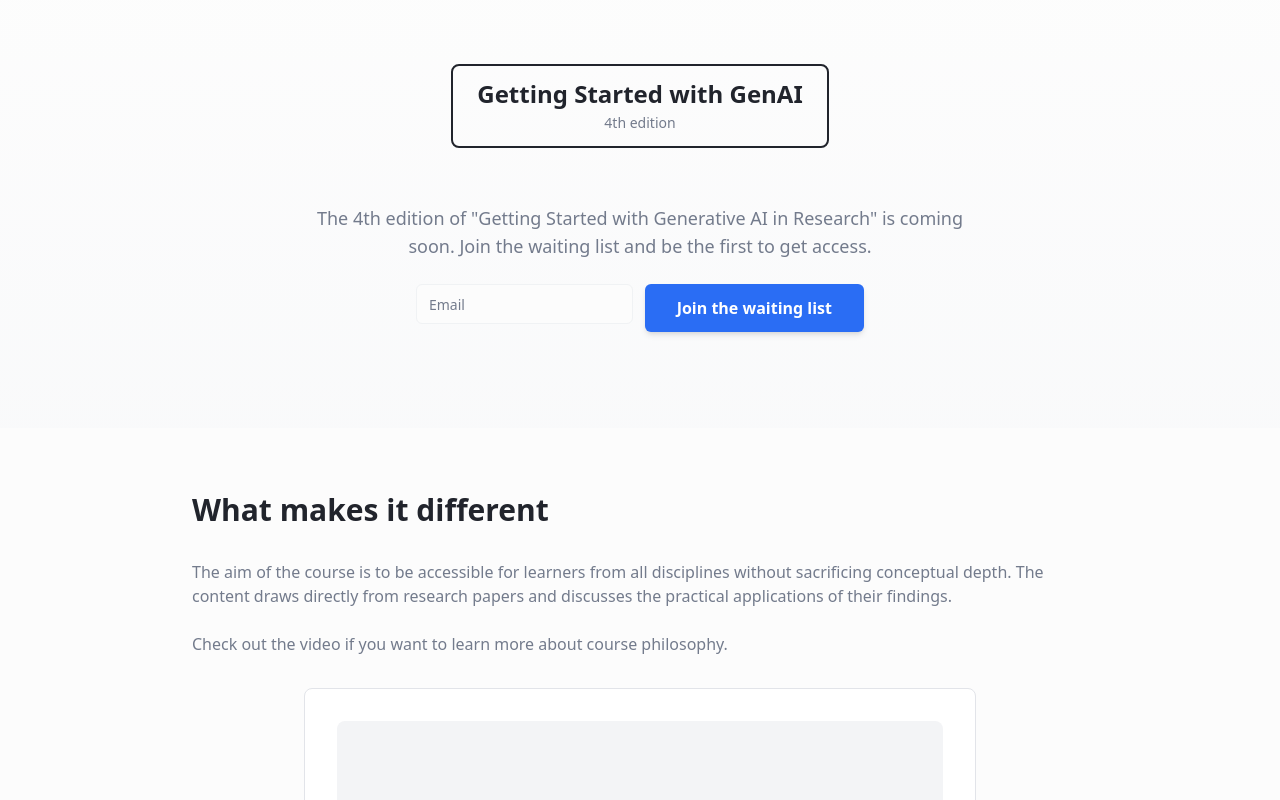
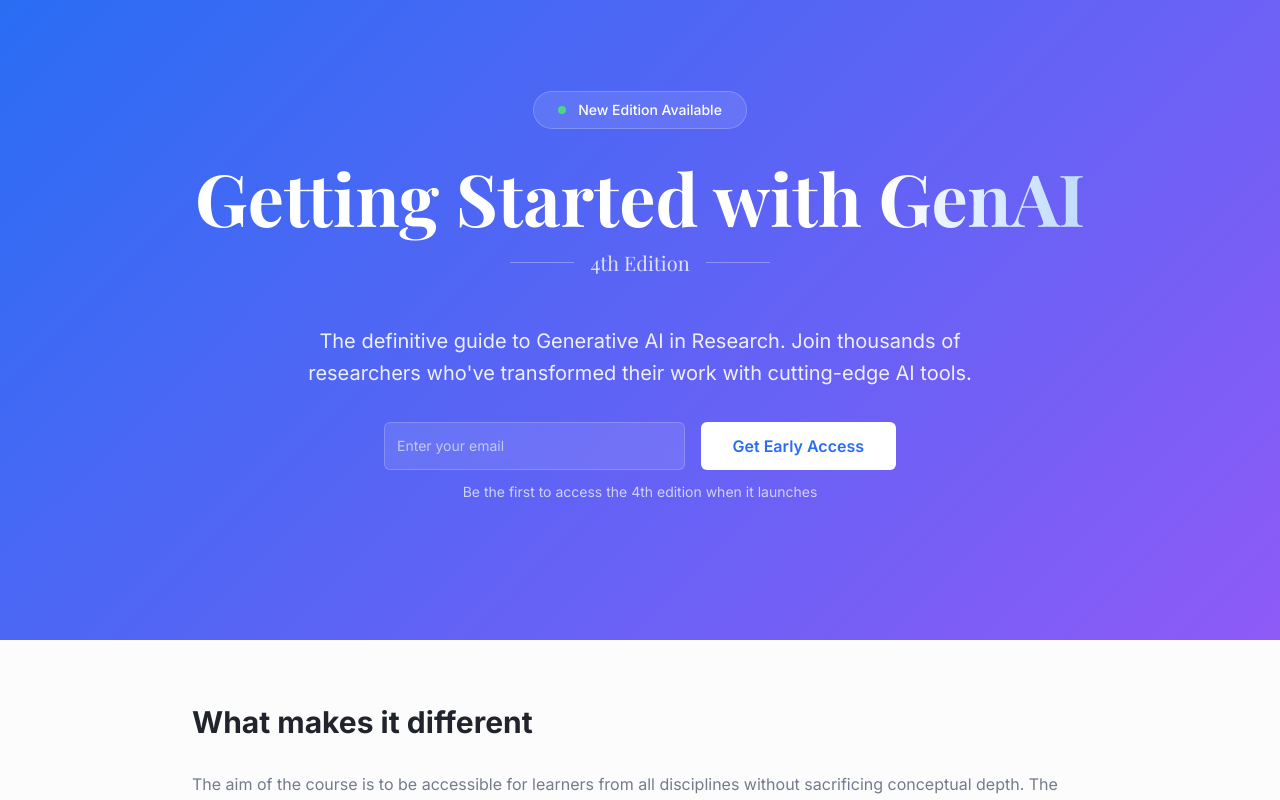
Before and after one commit to aivan-au/aicourse, a React (Vite) app: page / in a window 1280 px wide. Shown: the top 800 px of the page. Built offline with nearby package versions, Linux system fonts and the light colour scheme.

Commit message:
Improve hero section design
Enhance the hero section for the GenAI course, improving its design and typography to be more engaging and less like a plain markdown file.

```diff
--- a/index.html
+++ b/index.html
@@ -3,8 +3,11 @@
   <head>
     <meta charset="UTF-8" />
     <meta name="viewport" content="width=device-width, initial-scale=1.0" />
-    <title>excali-learn-launch</title>
-    <meta name="description" content="Lovable Generated Project" />
+    <link rel="preconnect" href="https://fonts.googleapis.com">
+    <link rel="preconnect" href="https://fonts.gstatic.com" crossorigin>
+    <link href="https://fonts.googleapis.com/css2?family=Inter:wght@300;400;500;600;700&family=Playfair+Display:wght@400;600;700&display=swap" rel="stylesheet">
+    <title>Getting Started with GenAI - 4th Edition</title>
+    <meta name="description" content="The definitive guide to Generative AI in Research" />
     <meta name="author" content="Lovable" />
 
     <meta property="og:title" content="excali-learn-launch" />
--- a/src/components/CourseHero.tsx
+++ b/src/components/CourseHero.tsx
@@ -13,33 +13,50 @@ export const CourseHero = () => {
   };
 
   return (
-    <section className="bg-gradient-section py-16 px-4">
-      <div className="max-w-4xl mx-auto text-center">
-        <div className="mb-8">
-          <div className="inline-block border-2 border-foreground rounded-lg px-6 py-3 mb-6">
-            <h1 className="text-2xl font-bold">Getting Started with GenAI</h1>
-            <span className="text-sm text-muted-foreground">4th edition</span>
+    <section className="bg-gradient-hero min-h-[80vh] flex items-center justify-center py-20 px-4">
+      <div className="max-w-5xl mx-auto text-center text-white">
+        <div className="mb-12">
+          <div className="inline-flex items-center gap-3 bg-white/10 backdrop-blur-sm border border-white/20 rounded-full px-6 py-2 mb-8">
+            <div className="w-2 h-2 bg-green-400 rounded-full animate-pulse"></div>
+            <span className="text-sm font-medium">New Edition Available</span>
+          </div>
+
+          <h1 className="font-serif text-5xl md:text-7xl font-bold mb-4 leading-tight">
+            Getting Started with{" "}
+            <span className="bg-gradient-to-r from-white to-blue-200 bg-clip-text text-transparent">
+              GenAI
+            </span>
+          </h1>
+
+          <div className="flex items-center justify-center gap-4 mb-8">
+            <div className="h-px bg-white/30 flex-1 max-w-16"></div>
+            <span className="text-xl font-serif text-white/80">4th Edition</span>
+            <div className="h-px bg-white/30 flex-1 max-w-16"></div>
           </div>
         </div>
 
-        <div className="max-w-2xl mx-auto mb-8">
-          <p className="text-lg text-muted-foreground mb-6">
-            The 4th edition of "Getting Started with Generative AI in Research" is coming soon. Join the waiting list and be the first to get access.
+        <div className="max-w-2xl mx-auto mb-12">
+          <p className="text-xl text-white/90 mb-8 leading-relaxed">
+            The definitive guide to Generative AI in Research. Join thousands of researchers who've transformed their work with cutting-edge AI tools.
           </p>
 
-          <form onSubmit={handleSubmit} className="flex flex-col sm:flex-row gap-3 max-w-md mx-auto">
+          <form onSubmit={handleSubmit} className="flex flex-col sm:flex-row gap-4 max-w-lg mx-auto">
             <Input
               type="email"
-              placeholder="Email"
+              placeholder="Enter your email"
               value={email}
               onChange={(e) => setEmail(e.target.value)}
               required
-              className="flex-1"
+              className="flex-1 h-12 bg-white/10 border-white/20 text-white placeholder:text-white/60 backdrop-blur-sm"
             />
-            <Button type="submit" size="lg" className="sm:w-auto">
-              Join the waiting list
+            <Button type="submit" variant="secondary" size="lg" className="h-12 px-8 bg-white text-primary hover:bg-white/90 font-semibold">
+              Get Early Access
             </Button>
           </form>
+
+          <p className="text-sm text-white/70 mt-3">
+            Be the first to access the 4th edition when it launches
+          </p>
         </div>
       </div>
     </section>
--- a/tailwind.config.ts
+++ b/tailwind.config.ts
@@ -18,6 +18,10 @@ export default {
 			}
 		},
 		extend: {
+			fontFamily: {
+				'sans': ['Inter', 'system-ui', 'sans-serif'],
+				'serif': ['Playfair Display', 'Georgia', 'serif'],
+			},
 			colors: {
 				border: 'hsl(var(--border))',
 				input: 'hsl(var(--input))',
```
